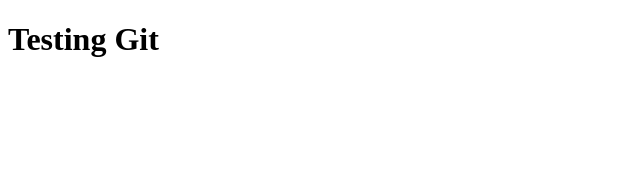
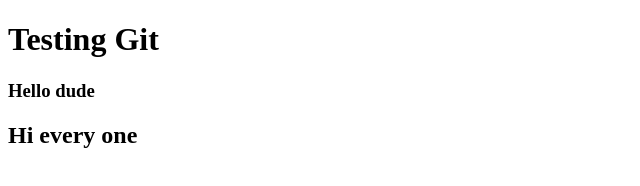
Before and after one commit to Holyhelper1/Test-1, a plain HTML site: page index.html in a window 1280 px wide. Shown: the whole page, without its empty margins (0-640 px from the left). Drawn offline with Linux system fonts and the light colour scheme.

```diff
--- a/index.html
+++ b/index.html
@@ -7,6 +7,8 @@
 </head>
 <body>
     <h1>Testing Git</h1>
+    <h3>Hello dude </h3>
+    <h2>Hi every one</h2>
     <script src="index.js"></script>
 </body>
 </html>
```
Also changed, not shown: 2 other files.
